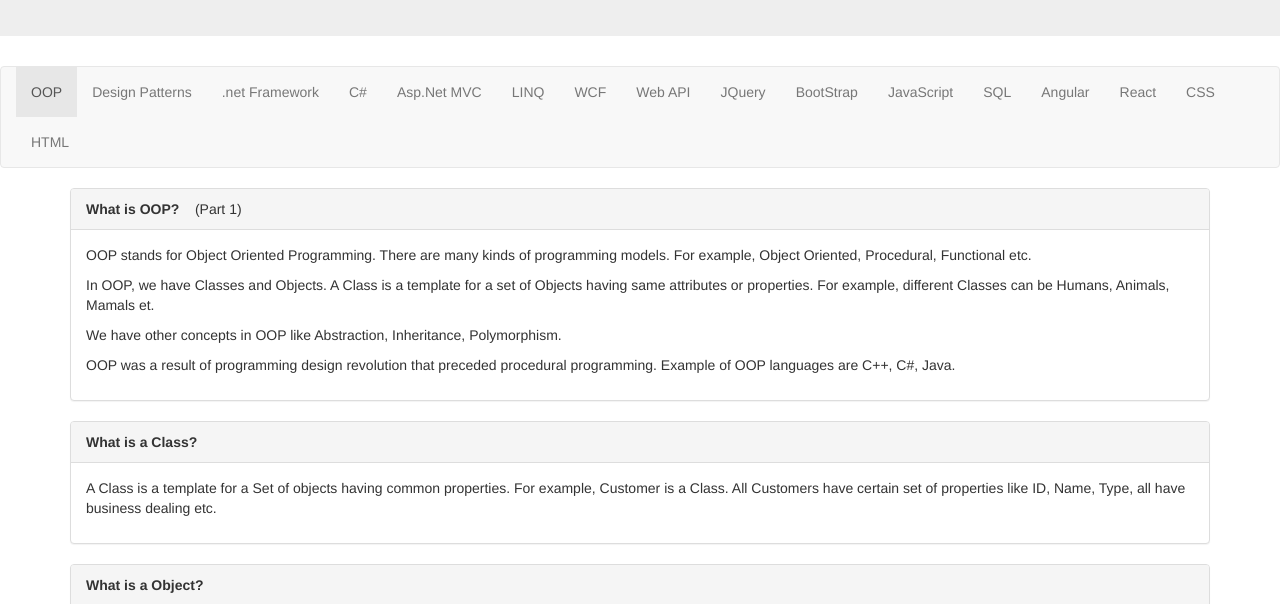
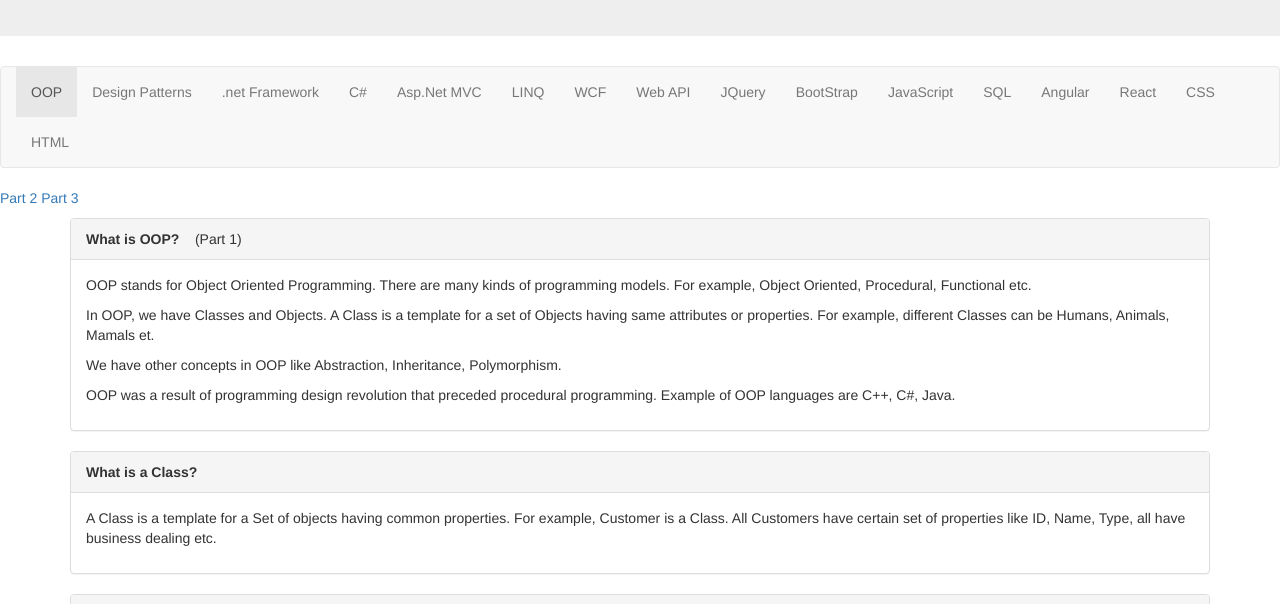
Before and after one commit to SatyaKarmi/dotnetinterview, a plain HTML site: page index.html in a window 1280 px wide. Shown: the part 159-763 px from the top of the page. Drawn offline with nearby package versions, Linux system fonts and the light colour scheme.

Commit message:
Update index.html

```diff
--- a/index.html
+++ b/index.html
@@ -33,6 +33,8 @@
 	</ul>
     </div>
   </nav>
+
+	<p><a href="/oop-part2.html">Part 2</a> <a href="/oop-part3.html">Part 3</a></p>
 
 <div class="container">
   <div class="panel panel-default">
```
